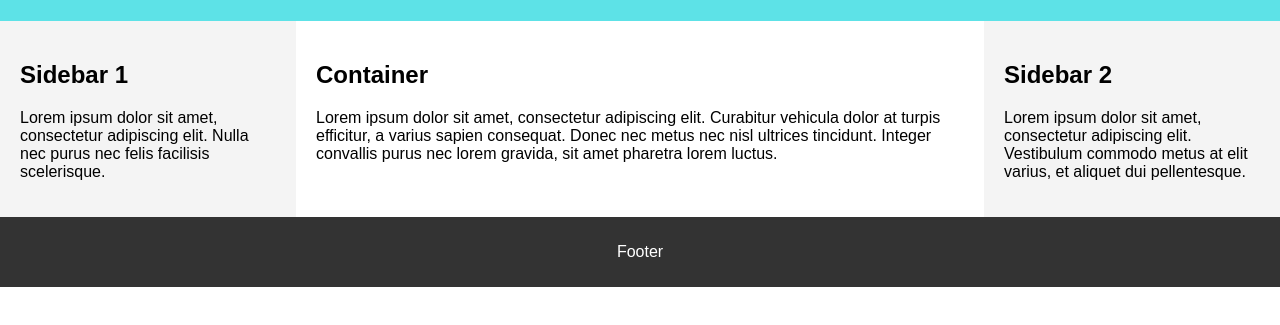
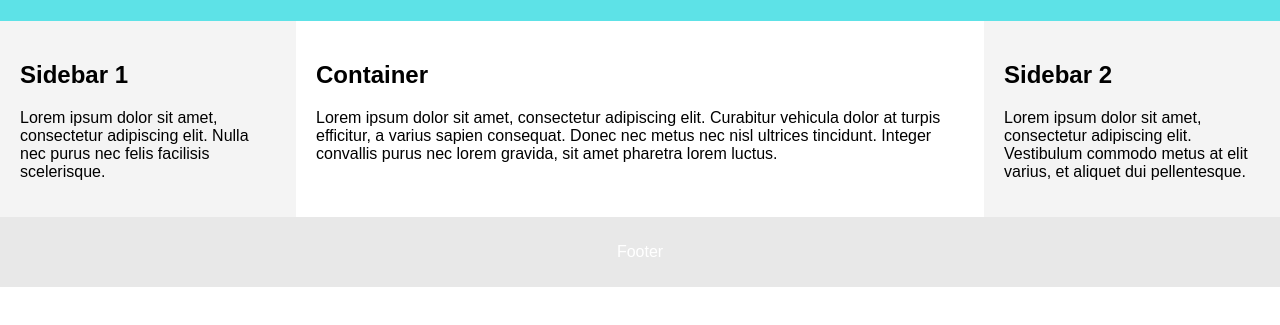
Before and after one commit to IgorS240/IgorS240.github.io, a plain HTML site: page index.html in a window 1280 px wide. Shown: the part 99-424 px from the top of the page. Drawn offline with Linux system fonts and the light colour scheme.

Commit message:
Update index.html

```diff
--- a/index.html
+++ b/index.html
@@ -39,7 +39,7 @@
         }
 
         footer {
-            background-color: #333;
+            background-color: #E8E8E8;
             color: white;
             text-align: center;
             padding: 10px;
```
